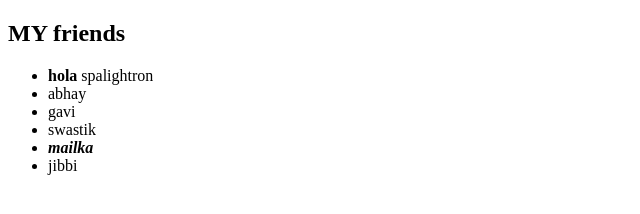
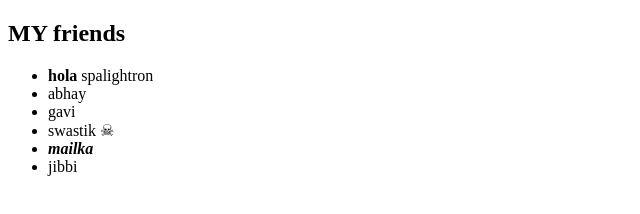
Before and after one commit to Dream34768/my_friends, a plain HTML site: page index.html in a window 1280 px wide. Shown: the full height of the page, 0-640 px from the left. Drawn offline with Linux system fonts and the light colour scheme.

Commit message:
Add files via upload

```diff
--- a/index.html
+++ b/index.html
@@ -25,7 +25,7 @@
                 gavi
             </li>
             <li>
-                swastik
+                swastik &#x2620;
             </li>
             <!--makes itlic-->
             <li>
```
